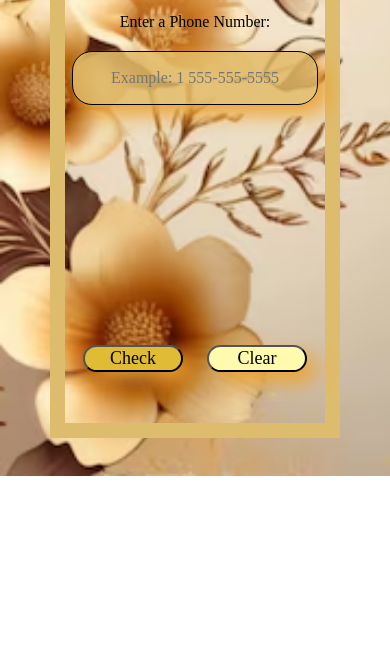
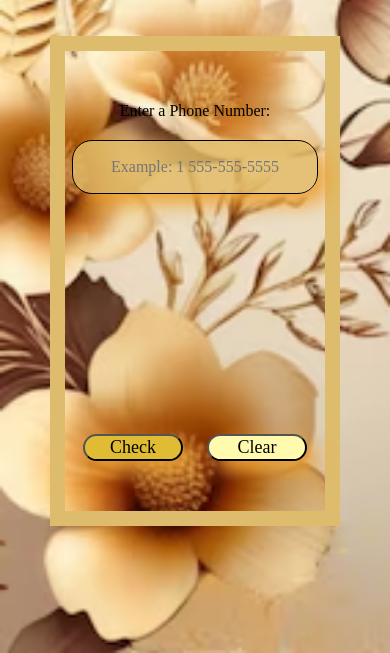
Before and after one commit to sodabarauf/telephone-number-validator, a plain HTML site: page index.html in a window 390 px wide. Shown: the part 207-860 px from the top of the page. Drawn offline with Linux system fonts and the light colour scheme.

Commit message:
make responsive for mobile version

```diff
--- a/styles.css
+++ b/styles.css
@@ -2,6 +2,8 @@ body {
   background-image: url(./asset/yellow.avif);
   background-repeat: no-repeat;
   background-size: cover;
+  height:auto!important;
+  min-height:100vh;
 }
 
 main {
@@ -11,6 +13,8 @@ main {
   align-items: center;
   justify-content: center;
   background: transparent;
+  height:auto!important;
+  min-height:100vh;
 }
 
 .phone-container {
```
